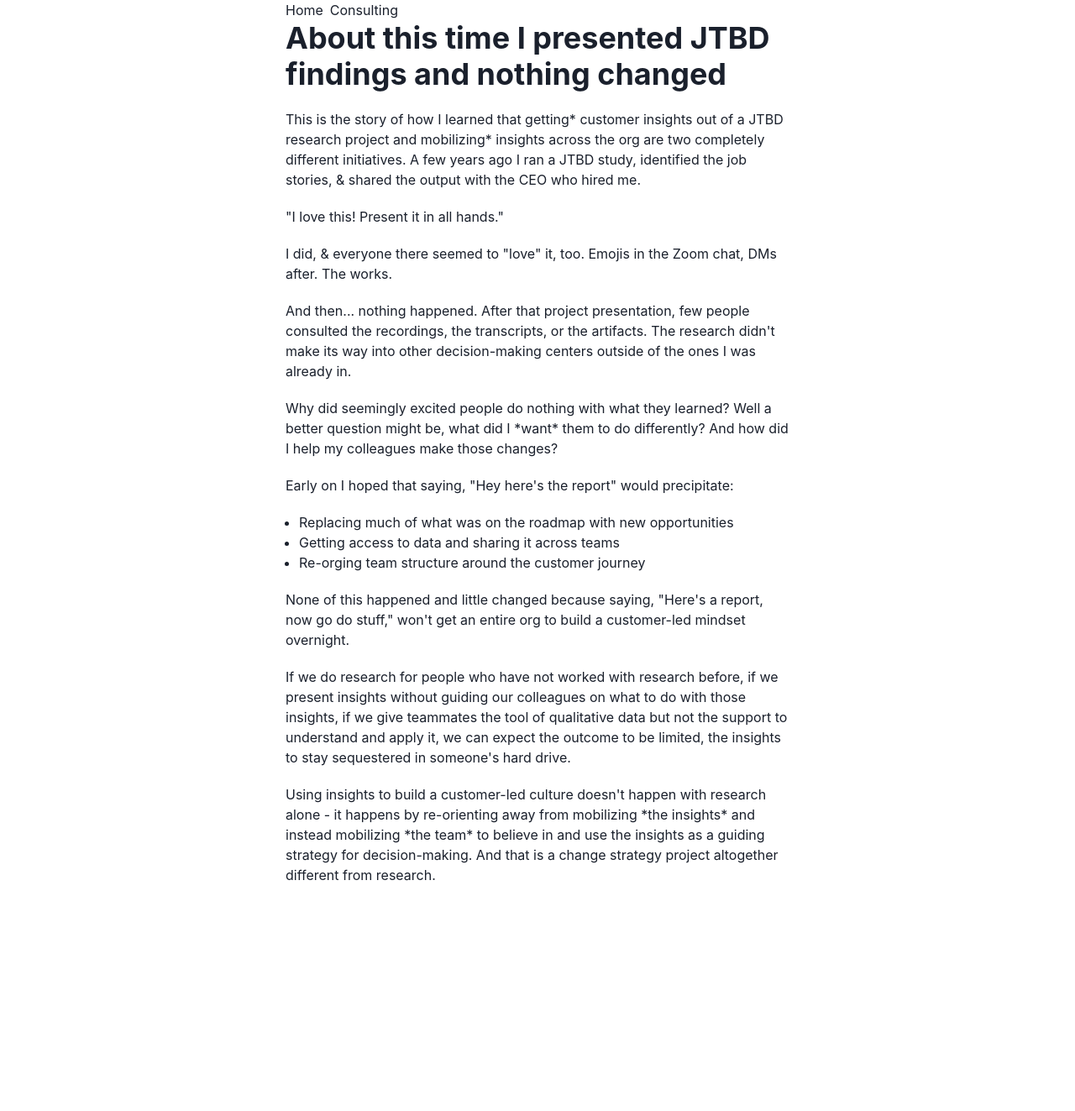
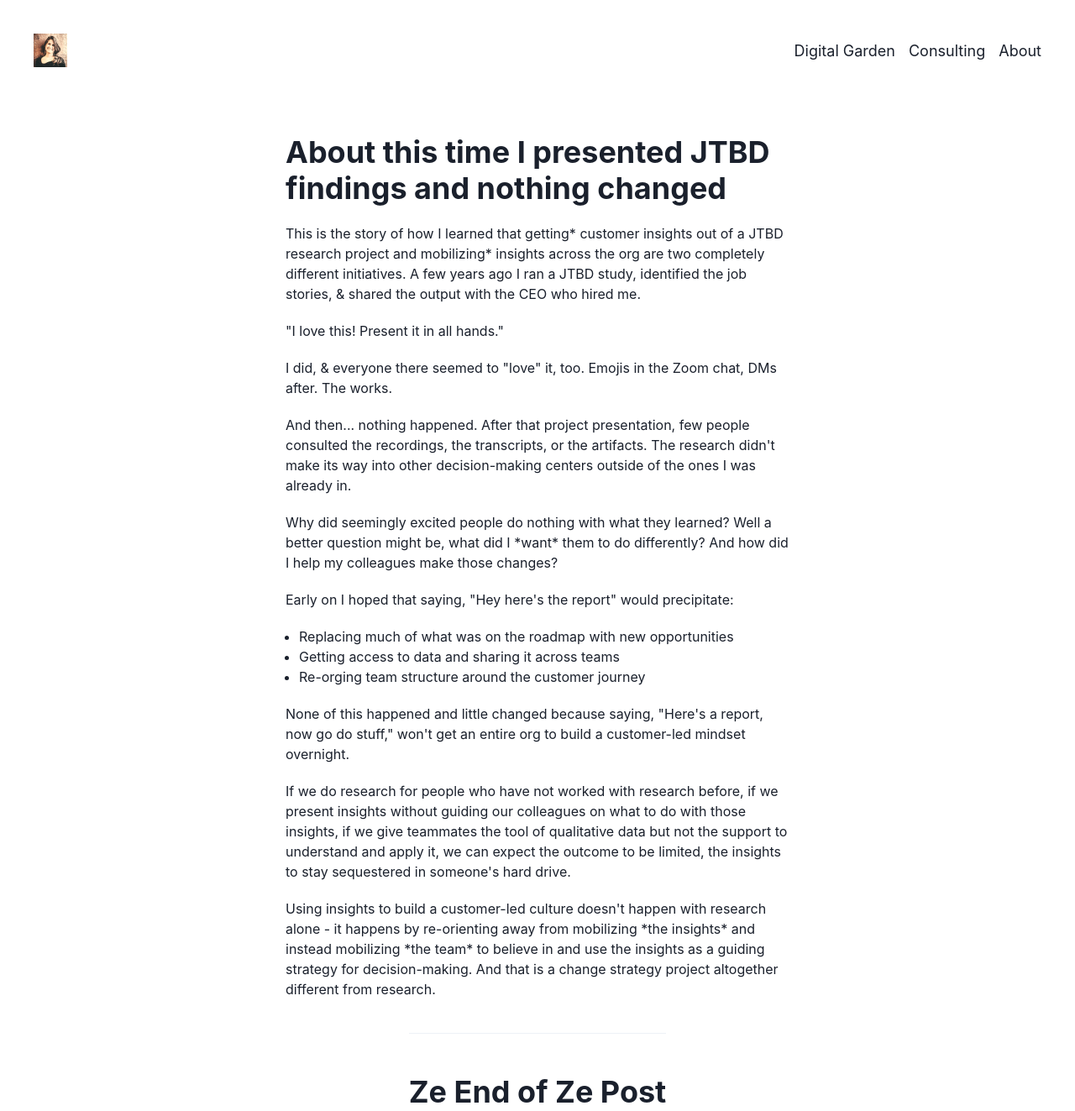
Before and after one commit to alliblum/nextjs-blog, a Next.js app: page /posts/first-post in a window 1280 px wide. Shown: the whole page at 84% size. Before the commit the page ends 1054 px from the top, so only its background shows below. Built offline with nearby package versions, Linux system fonts and the light colour scheme.

Commit message:
adding nav component for laptop, desktop

```diff
--- a/pages/posts/first-post.tsx
+++ b/pages/posts/first-post.tsx
@@ -2,7 +2,10 @@ import {
   Box,
   Center,
   Text,
+  Image,
   Heading,
+  Divider,
+  Flex,
   HStack,
   Stack,
   UnorderedList,
@@ -12,9 +15,57 @@ import {
 
 import Link from 'next/link'
 
+type LogoProps = {
+  image: string
+  alt: string
+}
+
+export const Logo = (props: LogoProps) => {
+  return (
+    <Box maxW={10}>
+      <Image src={props.image} alt={props.alt} />
+    </Box>
+  )
+}
+
+export const Nav = () => {
+  return (
+    <Flex mx={10} my={10} justify="spacebetween" align="center">
+      <Logo image={'/media/alliblum.jpeg'} alt={'photo of alli'} />
+      <Spacer />
+      <Box>
+        <HStack fontSize="lg">
+          <Link href="/">Digital Garden</Link>
+          <Spacer />
+          <Link href="/consulting">Consulting</Link>
+          <Spacer />
+          <Link href="/about">About</Link>
+        </HStack>
+      </Box>
+    </Flex>
+  )
+}
+
+export const Footer = () => {
+  return (
+    <Center>
+      <Stack>
+        <Box>
+          <Divider orientation="horizontal" my={10} />
+        </Box>
+        <Box>
+          <Heading>Ze End of Ze Post</Heading>
+        </Box>
+      </Stack>
+    </Center>
+  )
+}
+
 export default function FirstPost() {
   return (
     <>
+      <Nav />
+
       <Center>
         <Box
           width={{
@@ -24,12 +75,8 @@ export default function FirstPost() {
             xl: '600px', // 80em+
           }}
         >
-          <HStack>
-            <Link href="/">Home</Link>
-            <Link href="/consulting">Consulting</Link>
-          </HStack>
           <Spacer />
-          <Stack spacing={5}>
+          <Stack mt={10} spacing={5}>
             <Heading as="h1">
               About this time I presented JTBD findings and nothing changed
             </Heading>
@@ -101,6 +148,7 @@ export default function FirstPost() {
           </Stack>
         </Box>
       </Center>
+      <Footer />
     </>
   )
 }
```
Also changed, not shown: pages/about.tsx (added), public/media/alliblum.jpeg (added).
